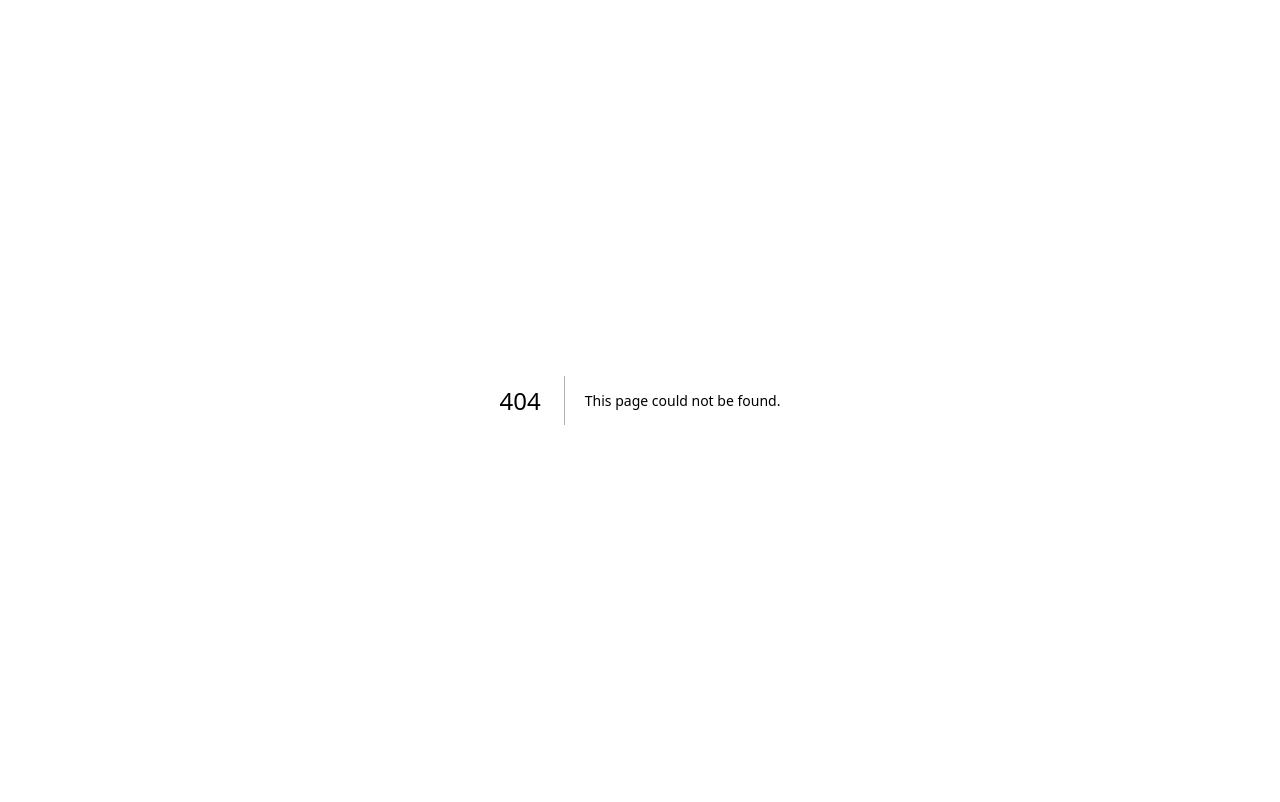
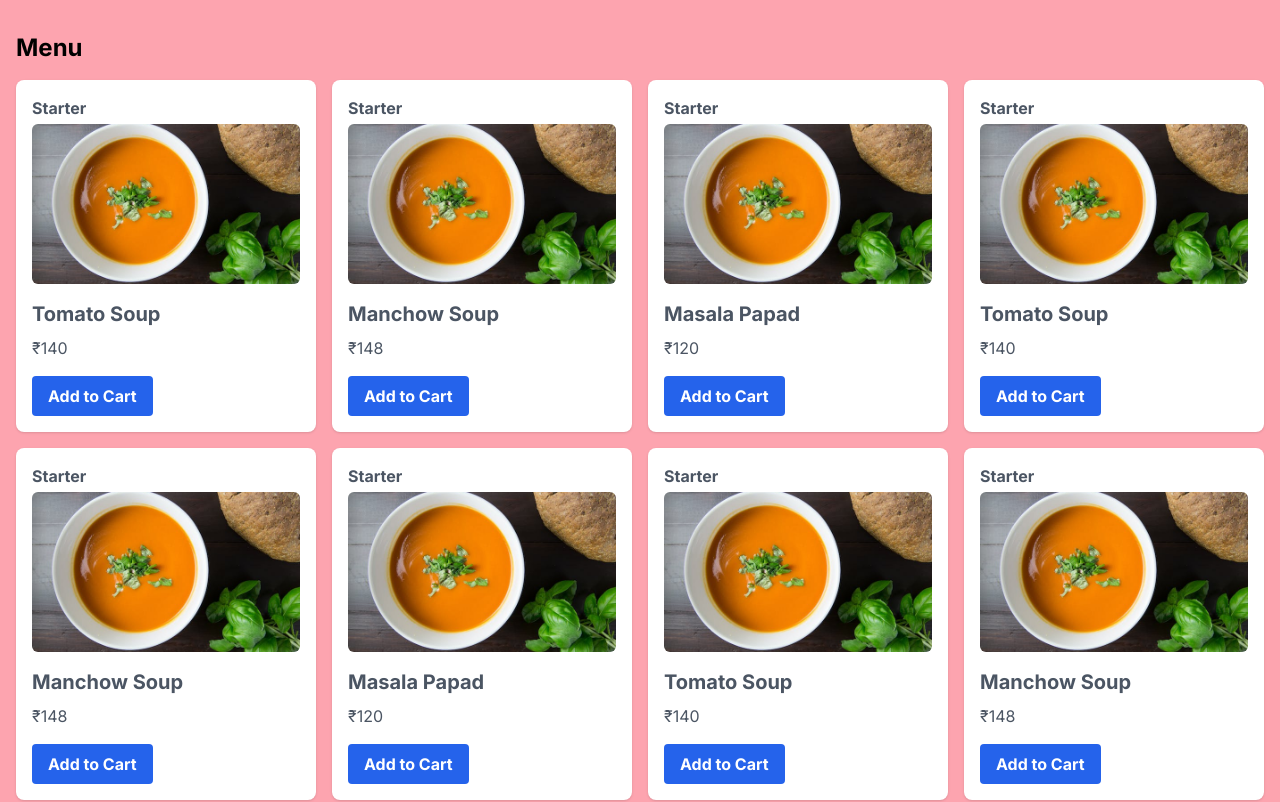
Before and after one commit to Suyash-shinde/Food-ORdering-Website, a Next.js app in the folder next/core/: page /menu in a window 1280 px wide. Before the commit this address had no page. Shown: the top 802 px of the page. Built offline with nearby package versions, Linux system fonts and the light colour scheme.

Commit message:
Added functionality to the user button
Now when customer button is pressed , user will be rerouted to the /menu page

```diff
--- /dev/null
+++ b/next/core/src/app/menu/page.js
@@ -0,0 +1,51 @@
+import React from 'react';
+
+const Menu = () => {
+  const menuItems = [
+    { id: 1, name: 'Tomato Soup', category: 'Starter', price: 140, imageUrl: '/tomato.jpeg' },
+    { id: 2, name: 'Manchow Soup', category: 'Starter', price: 148, imageUrl: '/tomato.jpeg' },
+    { id: 3, name: 'Masala Papad', category: 'Starter', price: 120, imageUrl: '/tomato.jpeg' },
+    { id: 4, name: 'Tomato Soup', category: 'Starter', price: 140, imageUrl: '/tomato.jpeg' },
+    { id: 5, name: 'Manchow Soup', category: 'Starter', price: 148, imageUrl: '/tomato.jpeg' },
+    { id: 6, name: 'Masala Papad', category: 'Starter', price: 120, imageUrl: '/tomato.jpeg' },
+    { id: 7, name: 'Tomato Soup', category: 'Starter', price: 140, imageUrl: '/tomato.jpeg' },
+    { id: 8, name: 'Manchow Soup', category: 'Starter', price: 148, imageUrl: '/tomato.jpeg' },
+    { id: 9, name: 'Masala Papad', category: 'Starter', price: 120, imageUrl: '/tomato.jpeg' },
+    { id: 10, name: 'Tomato Soup', category: 'Starter', price: 140, imageUrl: '/tomato.jpeg' },
+    { id: 11, name: 'Manchow Soup', category: 'Starter', price: 148, imageUrl: '/tomato.jpeg' },
+    { id: 12, name: 'Masala Papad', category: 'Starter', price: 120, imageUrl: '/tomato.jpeg' },
+    { id: 13, name: 'Tomato Soup', category: 'Starter', price: 140, imageUrl: '/tomato.jpeg' },
+    { id: 14, name: 'Manchow Soup', category: 'Starter', price: 148, imageUrl: '/tomato.jpeg' },
+    { id: 15, name: 'Masala Papad', category: 'Starter', price: 120, imageUrl: '/tomato.jpeg' },
+    { id: 16, name: 'Tomato Soup', category: 'Starter', price: 140, imageUrl: '/tomato.jpeg' },
+    { id: 17, name: 'Manchow Soup', category: 'Starter', price: 148, imageUrl: '/tomato.jpeg' },
+    { id: 18, name: 'Masala Papad', category: 'Starter', price: 120, imageUrl: '/tomato.jpeg' },
+    { id: 19, name: 'Tomato Soup', category: 'Starter', price: 140, imageUrl: '/tomato.jpeg' },
+    { id: 20, name: 'Manchow Soup', category: 'Starter', price: 148, imageUrl: '/tomato.jpeg' },
+  ];
+
+  return (
+    <div className="bg-rose-300">
+      <div className="container mx-auto px-4 py-8">
+        <h1 className="text-2xl font-bold text-black mb-4">Menu</h1>
+        <div className="grid grid-cols-1 sm:grid-cols-2 md:grid-cols-3 lg:grid-cols-4 gap-4">
+          {menuItems.map(item => (
+            <div key={item.id} className="bg-white shadow rounded-lg p-4">
+              <p className="text-gray-600 font-bold  mb-1">{item.category}</p>
+              <img src={item.imageUrl} alt={item.name} className="w-full h-40 object-cover mb-4 rounded-md" />
+              <h2 className="text-xl text-gray-600 font-bold mb-2">{item.name}</h2>
+              <p className="text-gray-600">&#8377;{item.price}</p>
+              <button
+                className="bg-blue-600 hover:bg-blue-700 text-white font-bold py-2 px-4 rounded mt-4 transition duration-300 ease-in-out"
+              >
+                Add to Cart
+              </button>
+            </div>
+          ))}
+        </div>
+      </div>
+    </div>
+  );
+};
+
+export default Menu;
--- a/next/core/src/app/page.js
+++ b/next/core/src/app/page.js
@@ -28,7 +28,7 @@ export default function Page() {
     <body className='bg-rose-10'>
       <h1 className='text-4xl font-serif text-center text-white p-4 bg-rose-400'>Login</h1>
     <div className='flex justify-evenly items-center pt-24'>
-      <button className='m-4 border-none border-2 rounded-md shadow-xl bg-teal-500 text-center text-white p-6 cursor-pointer font-bold font-sans hover:shadow-teal-800/40'><img src='/Customer Icon.jpg' width={150} className='rounded-xl p-1'/><hr />Customer</button>
+      <button  onClick={() => router.push('/menu')}className='m-4 border-none border-2 rounded-md shadow-xl bg-teal-500 text-center text-white p-6 cursor-pointer font-bold font-sans hover:shadow-teal-800/40'><img src='/Customer Icon.jpg' width={150} className='rounded-xl p-1'/><hr />Customer</button>
       <button  onClick={() => router.push('/kitchen')} className='m-4 border-none border-2 rounded-md shadow-xl bg-teal-500 text-center text-white p-6 cursor-pointer font-bold font-sans hover:shadow-teal-800/40'><img src='/Kitchen Icon.jpg' width={150} className='rounded-xl p-1'/><hr />Kitchen</button>
       <button className='m-4 border-none border-2 rounded-md shadow-xl bg-teal-500 text-center text-white p-6 cursor-pointer font-bold font-sans hover:shadow-teal-800/40'><img src='/Cash Counter Icon.jpg' width={150} className='rounded-xl p-1'/><hr />Cash Counter</button>
     </div>
```
Also changed, not shown: next/core/public/tomato.jpeg (added).
